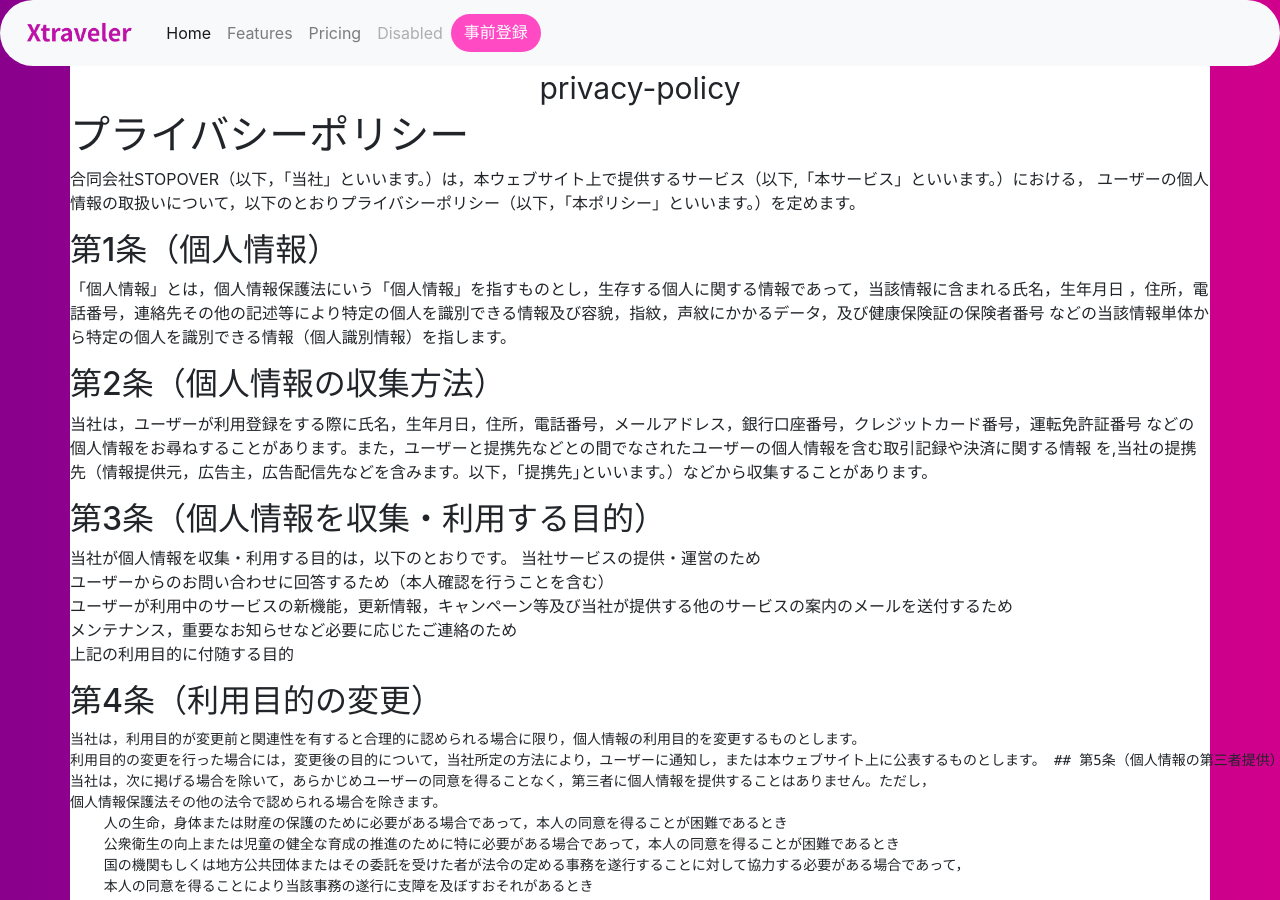
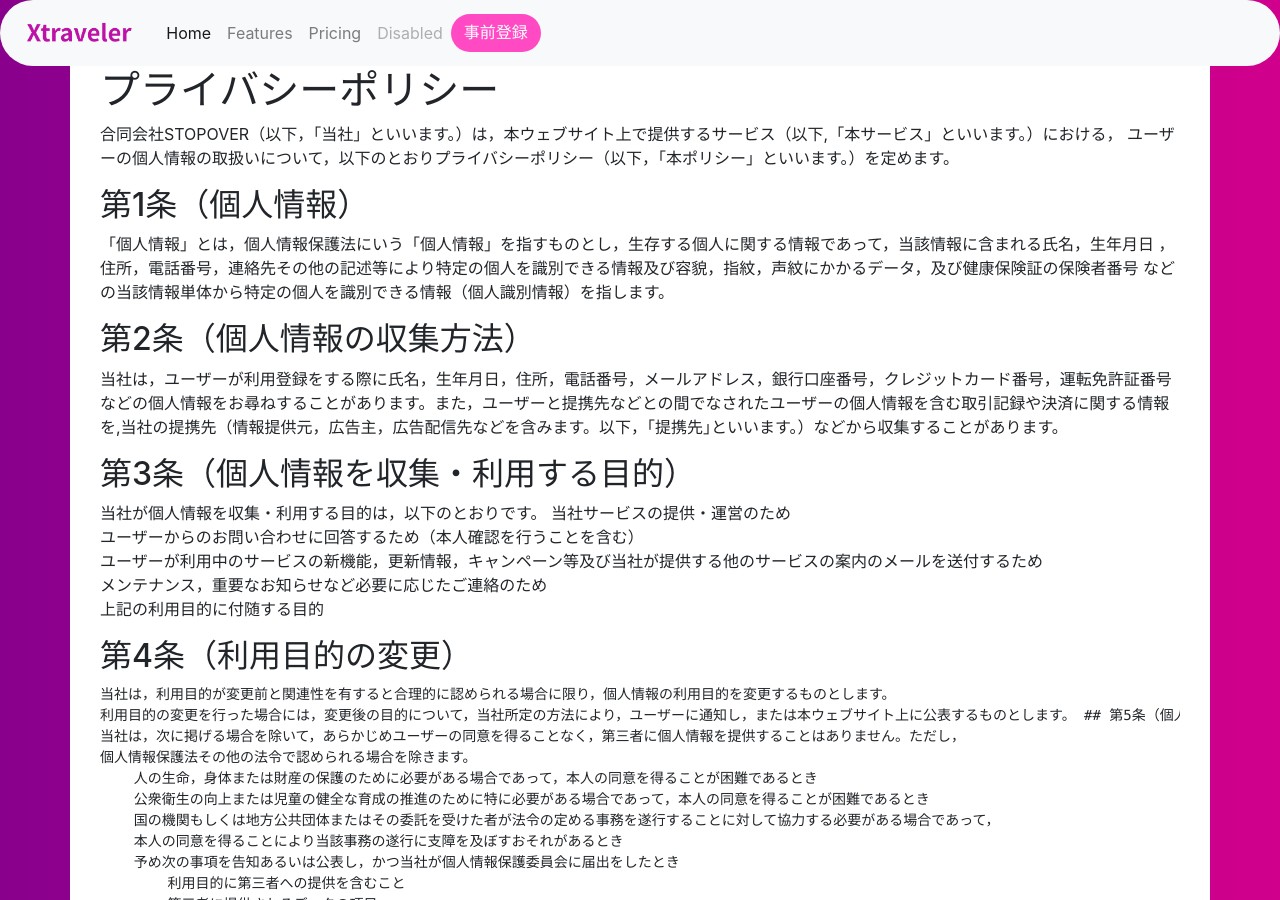
Before and after one commit to Xtraveler/LP, a Jekyll site: the page built from _posts/2021-01-20-privacypolicy.markdown, in a window 1280 px wide and 900 px high. Built offline with Jekyll 4.4.1, drawn with Linux system fonts in a browser that asks for light colours.

Commit message:
Update post.html

```diff
--- a/_layouts/post.html
+++ b/_layouts/post.html
@@ -16,14 +16,16 @@
 
   {% include header.html %}
 
-  <div class="container" style="background-color:white;">
+  <div class="container" style="background-color:white; width:100%;">
+    <div class="col-12">
       <div class="row">
-      <p class="p-title center">{{ page.title }}</p>
+        <div class="col-12">
+{{ content }}
+        </div>
 
       </div>
-    <div class="row">
-      {{ content }}
     </div>
+
 
   </div>
   <div class="container-fluid">
```
Lines whose indentation alone changed are shown as unchanged.
